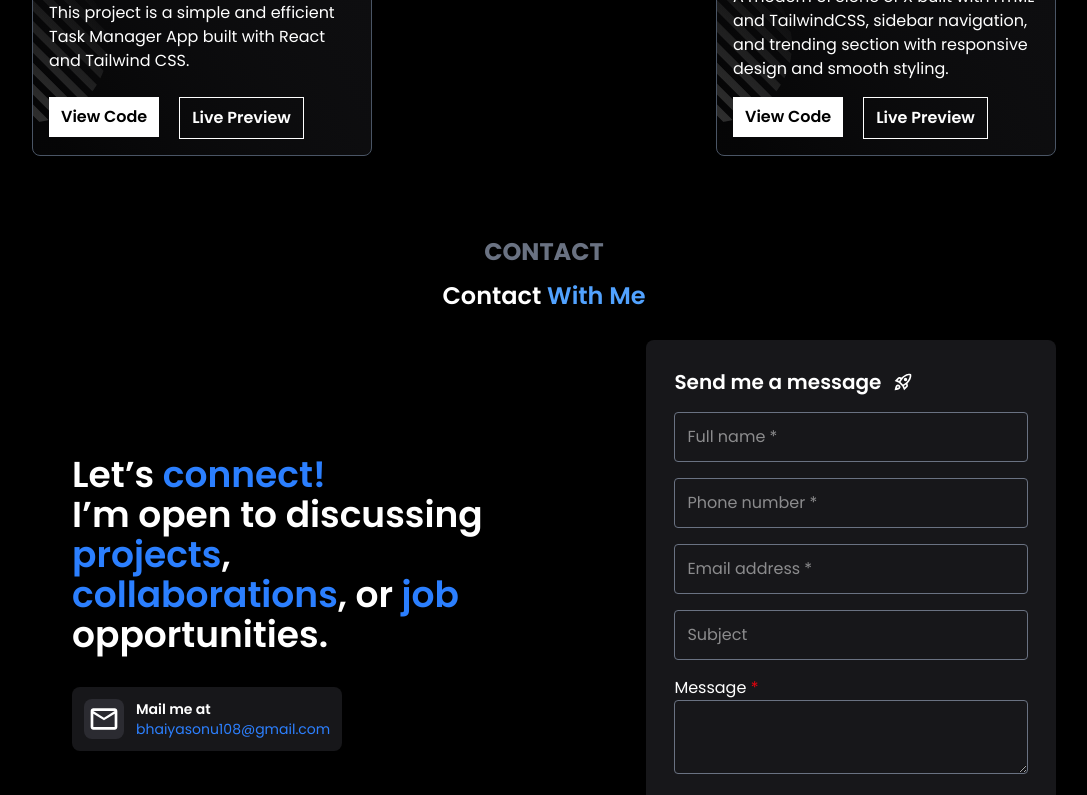
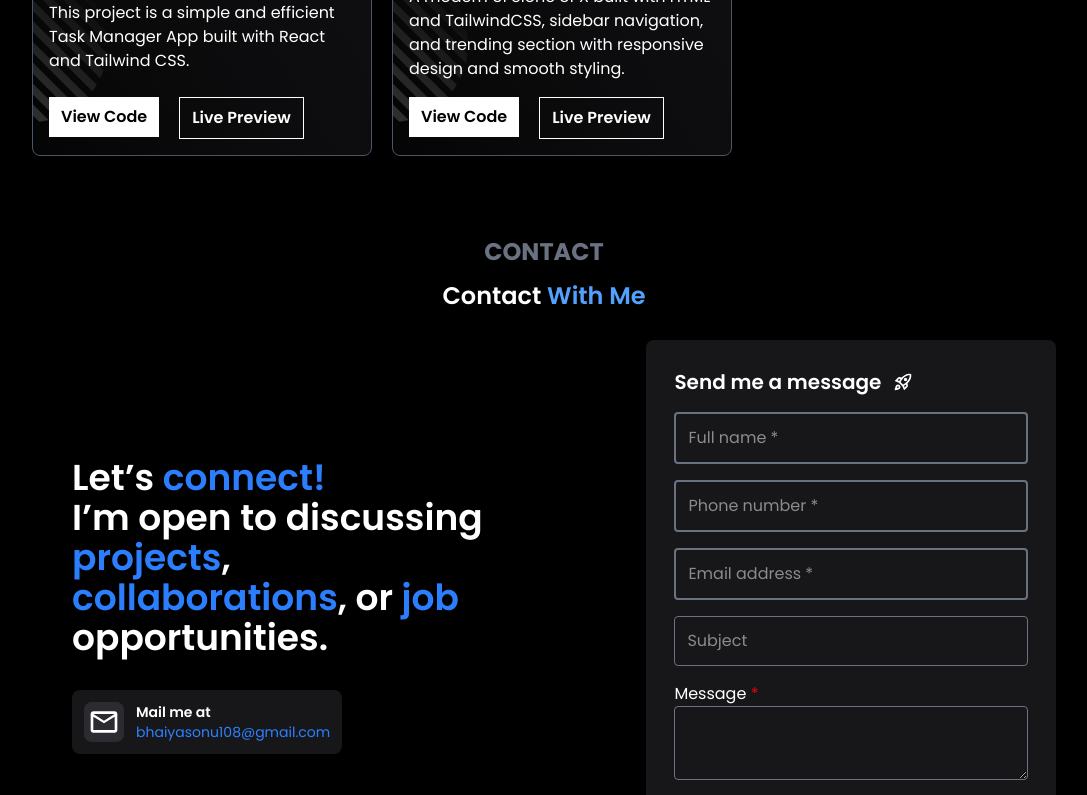
Before and after one commit to sonukr108/My-Portfolio, a React (Vite) app: page / in a window 1280 px wide. Shown: the part 2839-3634 px from the top of the page, without its empty margins (96-1183 px from the left). Built offline with nearby package versions, Linux system fonts and the light colour scheme; a web font is replaced by a local one.

Commit message:
some changes in contact and project section

```diff
--- a/src/components/Contact.jsx
+++ b/src/components/Contact.jsx
@@ -1,4 +1,4 @@
-import React, { useRef } from 'react'
+import React, { useRef, useState } from 'react'
 import { MdOutlineRocketLaunch, MdArrowForward, MdOutlineEmail } from "react-icons/md";
 import emailjs from '@emailjs/browser'
 import { toast } from 'react-toastify'
@@ -12,9 +12,61 @@ const Contact = () => {
   const tempelateKeyUser = import.meta.env.VITE_TEMPLATEID_USER
   const publicProductKey = import.meta.env.VITE_PUBLICKEY
 
+  const [formData, setFormData] = useState({
+    name: '',
+    phone: '',
+    email: ''
+  });
+
+  const [errors, setErrors] = useState({
+    name: null,
+    phone: null,
+    email: null
+  });
+
+  // Unified validation logic
+  const validators = {
+    name: (value) => /^[a-zA-Z\s]+$/.test(value),
+    phone: (value) => /^\d{10}$/.test(value),
+    email: (value) => /^[^\s@]+@[^\s@]+\.[^\s@]+$/.test(value),
+  };
+
+  const handleChange = (field, value) => {
+    if (field === 'phone') {
+      value = value.replace(/\D/g, ''); // Digits only
+      if (value.length > 10) return;
+    }
+
+    setFormData((prev) => ({ ...prev, [field]: value }));
+    const isValid = validators[field](value);
+    setErrors((prev) => ({ ...prev, [field]: !isValid }));
+  };
+
+  // Dynamic border class
+  const getBorderClass = (field) => {
+    if (errors[field] === null) return 'border-gray-500';
+    return errors[field] ? 'border-red-500' : 'border-green-500';
+  };
+
   const handleSubmit = (e) => {
     e.preventDefault();
 
+    // Re-validate all fields before submitting
+    const newErrors = {
+      name: !validators.name(formData.name),
+      phone: !validators.phone(formData.phone),
+      email: !validators.email(formData.email),
+    };
+
+    setErrors(newErrors);
+
+    // If any error exists, stop submission
+    if (Object.values(newErrors).some(Boolean)) {
+      toast.error("Please fill in all fields correctly.");
+      return;
+    }
+
+    // Proceed if validation passed
     emailjs.sendForm(
       serviceKey,
       tempelateKeyMe,
@@ -25,12 +77,15 @@ const Contact = () => {
         console.log('SUCCESS!', result.text)
         toast.success('Message sent successfully!')
         formRef.current.reset()
+        setFormData({ name: '', phone: '', email: '' });
+        setErrors({ name: null, phone: null, email: null });
       },
       (error) => {
         console.log('FAILED...', error.text)
         toast.error('Failed to send message. Please try again.')
       }
-      )
+    );
+
     emailjs.sendForm(
       serviceKey,
       tempelateKeyUser,
@@ -43,7 +98,7 @@ const Contact = () => {
       (error) => {
         console.log('FAILED... to user', error.text)
       }
-      )
+    );
   };
 
   return (
@@ -57,7 +112,7 @@ const Contact = () => {
           <div className="left w-full md:w-[50%] md:px-5 lg:px-10 flex flex-col gap-8 justify-center ">
             <p className='text-2xl md:text-4xl font-semibold'>Let’s <span className='text-blue-500'>connect!</span> <br />I’m open to discussing <span className='text-blue-500'>projects</span>, <span className='text-blue-500'>collaborations</span>, or <span className='text-blue-500'>job</span> opportunities.</p>
             <div className='flex gap-1 md:gap-3 items-center bg-[#17171A] p-2 md:p-3 w-fit text-sm rounded-lg'>
-              <MdOutlineEmail size={40} className='bg-[#2b2b31]  p-1 rounded-lg'/>
+              <MdOutlineEmail size={40} className='bg-[#2b2b31]  p-1 rounded-lg' />
               <div>
                 <p className='font-semibold'>Mail me at</p>
                 <a href="mailto:bhaiyasonu108@gmail.com" className='text-blue-500'>bhaiyasonu108@gmail.com</a>
@@ -68,9 +123,18 @@ const Contact = () => {
           <div className="right w-full md:w-[50%] lg:w-[40%] bg-[#17171A] p-4 md:p-7 rounded-lg">
             <form ref={formRef} onSubmit={handleSubmit} className='flex flex-col gap-4'>
               <p className='flex items-center gap-3 text-lg md:text-xl font-semibold'>Send me a message <MdOutlineRocketLaunch /></p>
-              <input type="text" placeholder='Full name *' name='name' required className='w-full border-1 border-gray-500 p-3 rounded-sm outline-none focus:border-green-500' />
-              <input type="text" placeholder='Phone number *' name='phone' className='w-full border-1 border-gray-500 p-3 rounded-sm outline-none' />
-              <input type="email" placeholder='Email address *' name='email' required className='w-full border-1 border-gray-500 p-3 rounded-sm outline-none' />
+              <input type="text" onChange={(e) => handleChange('name', e.target.value)} placeholder='Full name *' name='name' required className={`w-full p-3 rounded-sm outline-none border-2 ${getBorderClass('name')}`} />
+              <input
+                type="tel"
+                inputMode="numeric"
+                pattern="[0-9]*"
+                onChange={(e) => handleChange('phone', e.target.value)}
+                placeholder='Phone number *'
+                name='phone'
+                maxLength={10}
+                className={`w-full p-3 rounded-sm outline-none border-2 ${getBorderClass('phone')}`}
+              />
+              <input type="email" onChange={(e) => handleChange('email', e.target.value)} placeholder='Email address *' name='email' className={`w-full p-3 rounded-sm outline-none border-2 ${getBorderClass('email')}`} />
               <input type="text" placeholder='Subject' name='subject' className='w-full border-1 border-gray-500 p-3 rounded-sm outline-none' />
               <div>
                 <label htmlFor="message">Message <span className='text-red-600'>*</span></label>
--- a/src/components/Projects.jsx
+++ b/src/components/Projects.jsx
@@ -43,7 +43,7 @@ const Projects = () => {
       <div className=' flex flex-col gap-3 items-center justify-center'>
         <p className='font-bold text-xl lg:text-2xl text-gray-500'>PROJECTS</p>
         <p className='text-xl lg:text-2xl font-semibold pb-3'>My <span className='text-blue-400'>Completed Projects</span></p>
-        <div className="card-container flex flex-wrap gap-5 justify-between">
+        <div className="card-container flex flex-wrap gap-5">
 
           <ProjectCard
             image={QuickQuizImg}
```
Lines whose indentation alone changed are shown as unchanged.
